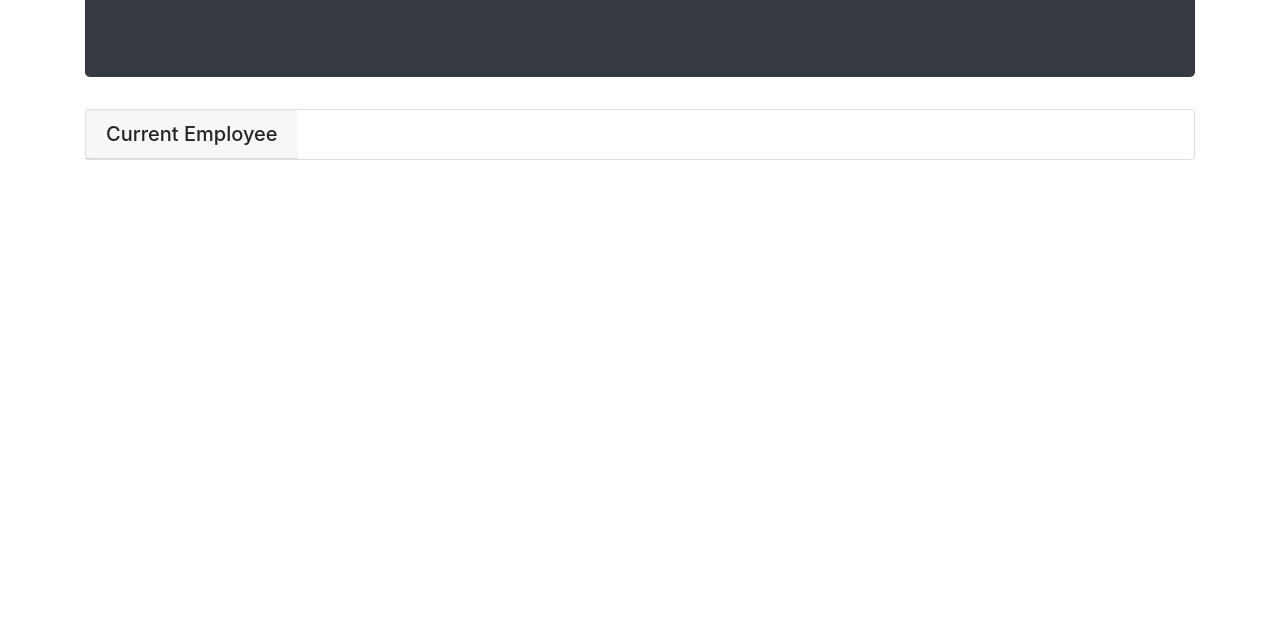
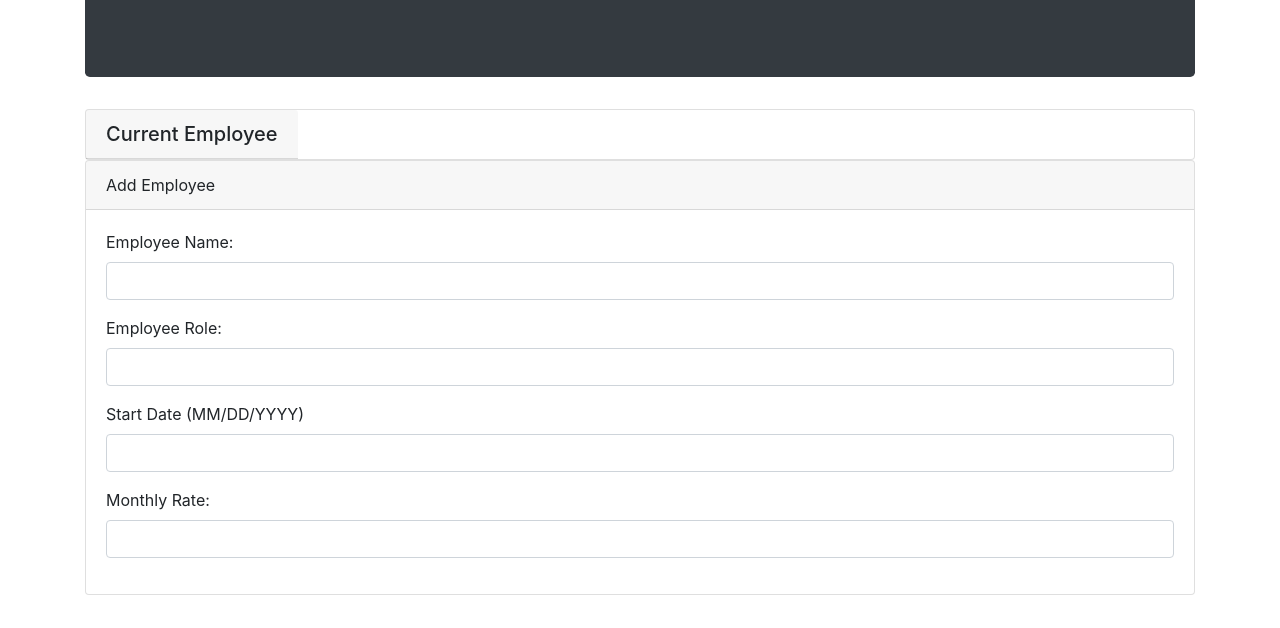
Before and after one commit to soleman16/employee-tracker, a plain HTML site: page index.html in a window 1280 px wide. Shown: the part 172-800 px from the top of the page. Drawn offline with nearby package versions, Linux system fonts and the light colour scheme.

Commit message:
added form

```diff
--- a/index.html
+++ b/index.html
@@ -23,19 +23,45 @@
                     <h1 class="display-4">Employee Tracker</h1>
                     <p class="lead">A Comprehensive Directory of Employee Billable Hours</p>
                 </div>
-
                 <div class="card">
                     <div class="container">
                         <div class="row">
                             <h5 class="card-header">Current Employee</h5>
                             <div class="card-body">
-
+                                <div class="col-2"></div>
                             </div>
                         </div>
                     </div>
                 </div>
+                <div class="card">
+                    <div class="card-header">
+                        Add Employee
+                    </div>
+                    <div class="card-body">
+                        <form>
+                            <div class="form-group">
+                                <label for="employee-name">Employee Name:</label>
+                                <input class="form-control" type="text" id="employee-name">
+                            </div>
+                            <div class="form-group">
+                                <label for="employee-role">Employee Role:</label>
+                                <input class="form-control" type="text" id="employee-role">
+                            </div>
+                            <div class="form-group">
+                                <label for="employee-start-date">Start Date (MM/DD/YYYY)</label>
+                                <input class="form-control" type="text" id="employee-start-date">
+                            </div>
+                            <div class="form-group">
+                                <label for="employee-rate">Monthly Rate:</label>
+                                <input class="form-control" type="text" id="employee-rate">
+                            </div>
+                        </form>
+
+                    </div>
+                </div>
             </div>
         </div>
+    </div>
 
 </body>
 
```
